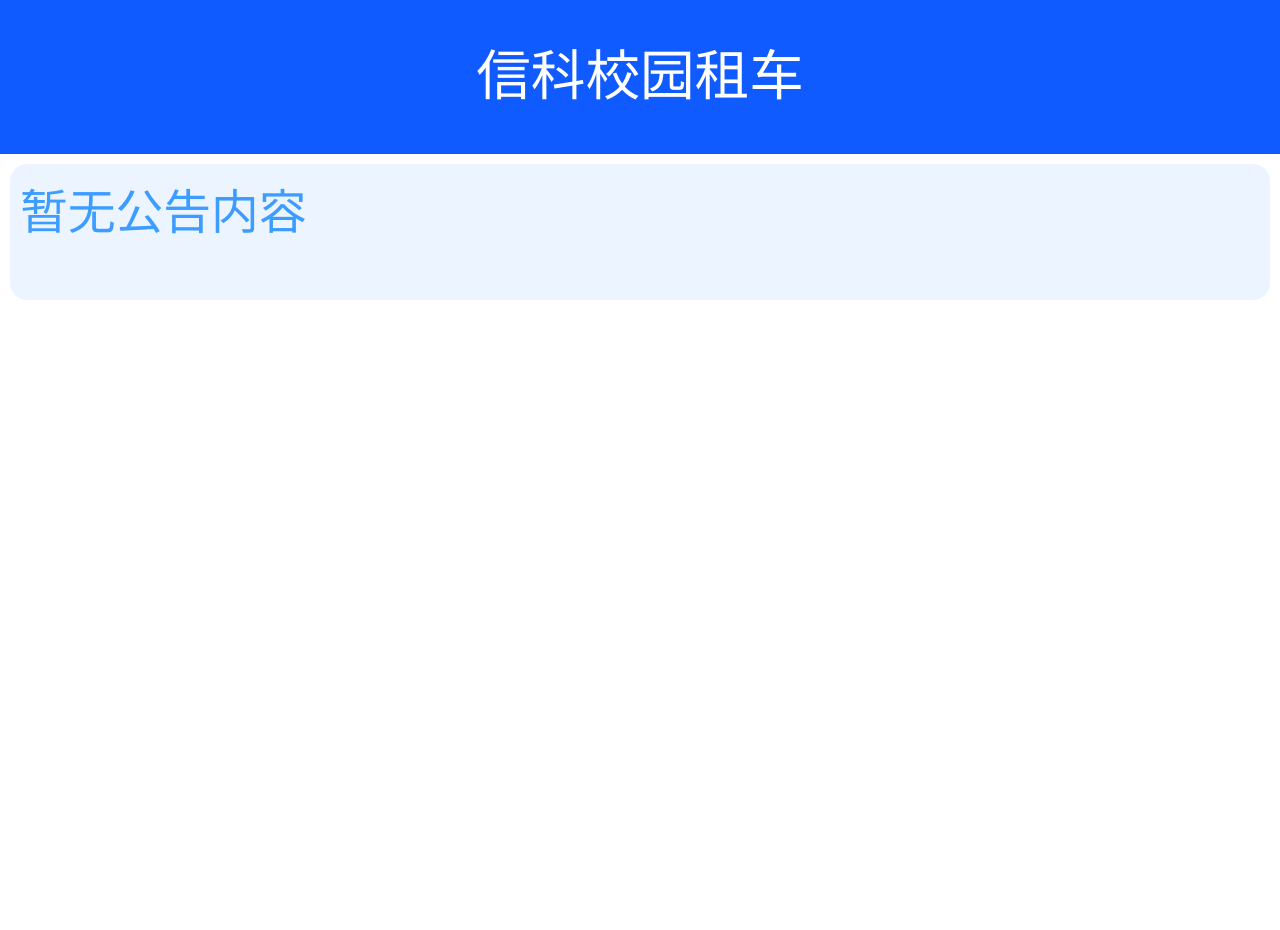
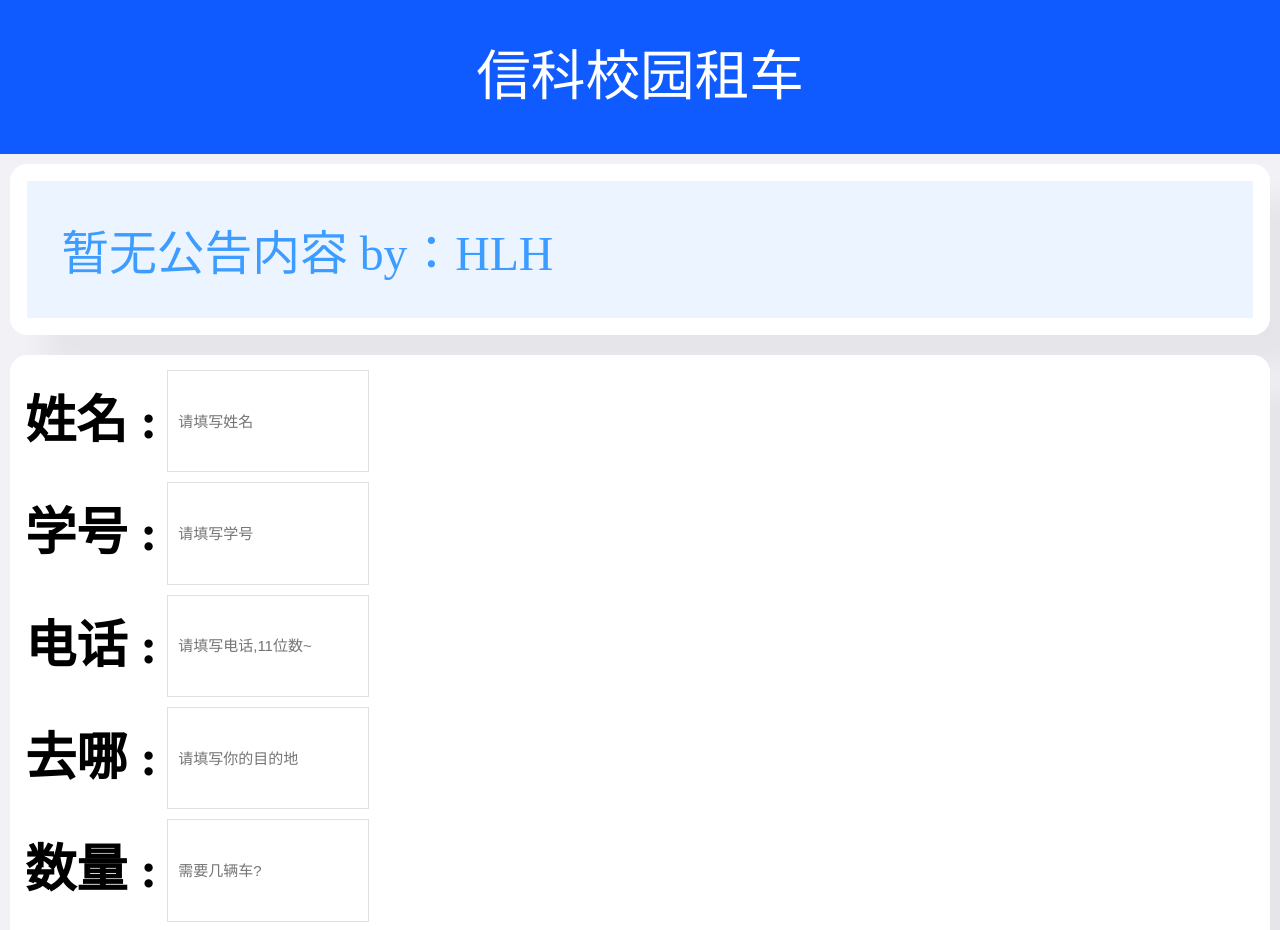
Before and after one commit to Silent-12/Car-rental-system, a Vue app: page / in a window 1280 px wide. Shown: the top 930 px of the page. Before the commit the page ends 800 px from the top, so only its background shows below. Built offline with nearby package versions, Linux system fonts and the light colour scheme.

Commit message:
新增信息表单

```diff
--- a/src/App.vue
+++ b/src/App.vue
@@ -7,17 +7,23 @@
     <div style="padding: 10px">
       <NoticeBoard></NoticeBoard>
     </div>
+
+    <!-- 内容 -->
+    <div style="padding: 10px">
+      <FormInformation></FormInformation>
+    </div>
   </div>
 </template>
 
 <script setup>
-import { ref } from "vue"
 import WebHead from "./components/WebHead.vue"
 import NoticeBoard from "./components/NoticeBoard.vue"
+import FormInformation from "./components/FormInformation.vue"
 </script>
 
 <style lang="scss" scoped>
 .app-container {
   width: 100%;
+  box-sizing: border-box;
 }
 </style>
--- /dev/null
+++ b/src/components/FormInformation.vue
@@ -0,0 +1,92 @@
+<template>
+  <div class="form-container">
+    <!-- 姓名 -->
+    <div class="form-item">
+      <div class="info">姓名 :</div>
+      <input type="text" maxlength="10" class="info-input" placeholder="请填写姓名" />
+    </div>
+    <!-- 学号 -->
+    <div class="form-item">
+      <div class="info">学号 :</div>
+      <input type="text" maxlength="15" class="info-input" placeholder="请填写学号" />
+    </div>
+    <!-- 电话 -->
+    <div class="form-item">
+      <div class="info">电话 :</div>
+      <input
+        type="text"
+        maxlength="11"
+        class="info-input"
+        placeholder="请填写电话,11位数~"
+      />
+    </div>
+    <!-- 目的地 -->
+    <div class="form-item">
+      <div class="info">去哪 :</div>
+      <input
+        type="text"
+        maxlength="10"
+        class="info-input"
+        placeholder="请填写你的目的地"
+      />
+    </div>
+    <!-- 车辆数 -->
+    <div class="form-item">
+      <div class="info">数量 :</div>
+      <input type="text" maxlength="2" class="info-input" placeholder="需要几辆车?" />
+    </div>
+    <!-- 租车时间 -->
+    <div class="form-item">
+      <div class="info">时间 :</div>
+      <input type="text" maxlength="10" class="info-input" placeholder="什么时候出发?" />
+    </div>
+    <!-- 短租or日租 -->
+    <div class="form-item">
+      <div class="info">方式 :</div>
+      <input type="text" maxlength="10" class="info-input" placeholder="短租or日租" />
+    </div>
+  </div>
+</template>
+
+<script setup lang="ts">
+import { ref } from "vue"
+</script>
+
+<style lang="scss" scoped>
+.form-container {
+  width: 100%;
+  height: 3rem;
+  //   border: .01rem solid;
+  padding: 15px;
+  box-sizing: border-box;
+  border-radius: 0.05rem;
+  background: #fff;
+  box-shadow: 0.1rem 0.1rem 0.08rem rgba(0, 0, 0, 0.05);
+  font-size: 0.15rem;
+
+  .form-item {
+    width: 100%;
+    height: 0.3rem;
+    line-height: 0.3rem;
+    display: flex;
+    margin-bottom: 10px;
+
+    .info {
+      margin-right: 10px;
+      min-width: 55px;
+      font-weight: bold;
+    }
+
+    .info-input {
+      width: 180px;
+      border: 1px solid #e0e0e0;
+      font-size: 15px;
+      padding: 0 10px;
+    }
+
+    input[type="text"]:focus {
+      outline: none;
+    }
+  }
+}
+</style>
--- a/src/components/NoticeBoard.vue
+++ b/src/components/NoticeBoard.vue
@@ -9,7 +9,7 @@ const props = defineProps({
   // 公告内容
   content: {
     type: String,
-    default: "暂无公告内容",
+    default: "暂无公告内容 by：HLH",
   },
 })
 </script>
@@ -18,11 +18,13 @@ const props = defineProps({
 .Notice-container {
   width: 100%;
   min-height: 0.4rem;
-  padding: 10px;
+  padding: 0.1rem;
   box-sizing: border-box;
   font-size: 0.14rem;
   background: #ecf5ff;
   color: #3c9cff;
   border-radius: 0.05rem;
+  box-shadow: 0.1rem 0.1rem 0.08rem rgba(0, 0, 0, 0.05);
+  border: 0.05rem solid #fff;
 }
 </style>
--- a/src/style.css
+++ b/src/style.css
@@ -8,5 +8,6 @@ html {
 }
 
 body {
+  background: #F2F1F6;
   font-size: 0.16rem;
 }
```
